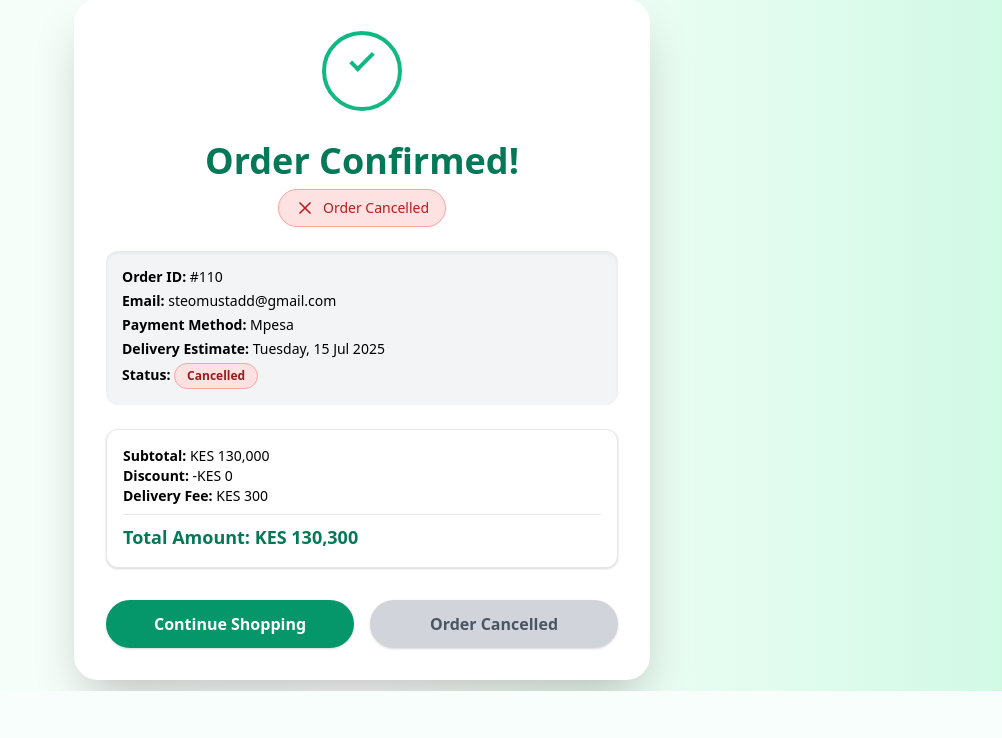
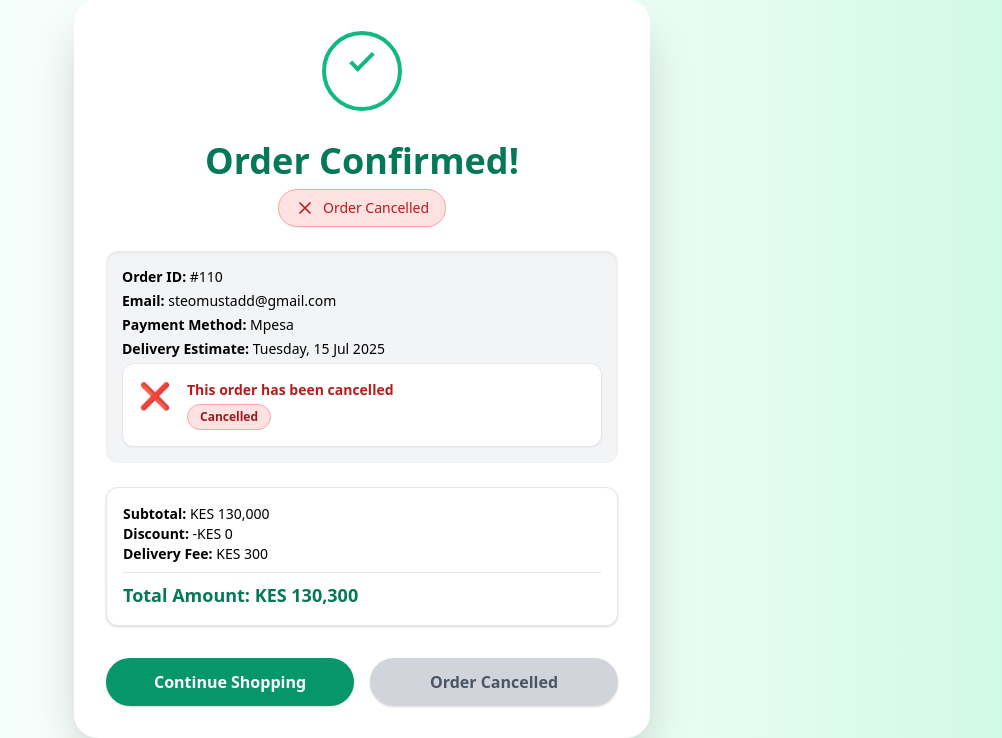
Before and after one commit to its-steo/ShopAfrica, a Django app: page /checkout/order-success/110/ in a window 1280 px wide. Shown: the part 109-847 px from the top of the page, without its empty margins (278-1280 px from the left). Before the commit the page ends 800 px from the top, so only its background shows below. Run offline with Django 5.2, Linux system fonts and the light colour scheme; data comes from the database, SQL or seed files in the repository; both versions use the stored data as it was after the commit.

Commit message:
add new changes

```diff
--- a/accounts/urls.py
+++ b/accounts/urls.py
@@ -4,11 +4,14 @@ from django.conf import settings
 from django.conf.urls.static import static
 from accounts import views as accounts_views
 
+app_name = 'accounts'
+
 urlpatterns = [
     path('register/', views.register, name='register'),
     path('login/', views.login_view, name='login'),
     path('logout/', views.logout_view, name='logout'),
     path('home/', views.home, name='home'),
+    path('cart/', views.cart_view, name='cart_view'),
 
 
 ]
--- a/accounts/views.py
+++ b/accounts/views.py
@@ -60,7 +60,7 @@ def logout_view(request):
     return redirect('login')
 
 def cart_view(request):
-    return render('accounts/cart.html')
+    return render(request,'accounts/cart.html')
 
 @login_required
 def home(request):
--- a/cart/cart.py
+++ b/cart/cart.py
@@ -140,3 +140,9 @@ class Cart:
         formatted_date = delivery_date.strftime('%A, %d %B')
         print(f"Estimated delivery: {formatted_date}")
         return formatted_date
+
+    def count(self):
+        """Return total quantity of items in the cart."""
+        total_count = CartItem.objects.filter(cart=self.cart).aggregate(total=Sum('quantity'))['total'] or 0
+        print(f"Cart count for cart {self.cart.id}: {total_count}")
+        return total_count
--- /dev/null
+++ b/cart/context_processors.py
@@ -0,0 +1,5 @@
+from cart.cart import Cart  # or your custom session cart class
+
+def cart_count(request):
+    cart = Cart(request)
+    return {'cart_count': cart.count()}
--- a/checkout/templates/checkout/order_success.html
+++ b/checkout/templates/checkout/order_success.html
@@ -43,6 +43,75 @@
       100% { transform: scale(1); }
     }
     .animate-pop { animation: pop 0.5s ease-out; }
+
+  .status-block {
+    display: flex;
+    align-items: center;
+    gap: 1rem;
+    margin-top: 1rem;
+  }
+
+  /* Spinner (Pending) */
+  .loader {
+    border: 4px solid #f3f3f3;
+    border-top: 4px solid #f59e0b;
+    border-radius: 50%;
+    width: 28px;
+    height: 28px;
+    animation: spin 1s linear infinite;
+  }
+
+  @keyframes spin {
+    0% { transform: rotate(0deg); }
+    100% { transform: rotate(360deg); }
+  }
+
+  /* Gear Spin (Processing) */
+  .gear-icon {
+    font-size: 1.8rem;
+    animation: gearspin 1.5s linear infinite;
+  }
+
+  @keyframes gearspin {
+    0% { transform: rotate(0deg); }
+    100% { transform: rotate(360deg); }
+  }
+
+  /* Truck Slide (Shipped) */
+  .truck-icon {
+    font-size: 1.6rem;
+    animation: slideX 1.5s ease-in-out infinite alternate;
+  }
+
+  @keyframes slideX {
+    0% { transform: translateX(0); }
+    100% { transform: translateX(8px); }
+  }
+
+  /* Bounce Box (Delivered) */
+  .box-icon {
+    font-size: 1.6rem;
+    animation: bounceY 1.5s ease-in-out infinite alternate;
+  }
+
+  @keyframes bounceY {
+    0% { transform: translateY(0); }
+    100% { transform: translateY(-6px); }
+  }
+
+  /* Cancelled Fade */
+  .fade-in-icon {
+    font-size: 1.6rem;
+    animation: fadeIcon 1.2s ease-in;
+  }
+
+  @keyframes fadeIcon {
+    from { opacity: 0; transform: scale(0.8); }
+    to { opacity: 1; transform: scale(1); }
+  }
+
+
+
   </style>
 </head>
 <body class="bg-gradient-to-r from-green-50 via-white to-green-100 min-h-screen flex flex-col items-center justify-start pt-10 px-4">
@@ -84,17 +153,69 @@
     <p><strong>Email:</strong> {{ order.email }}</p>
     <p><strong>Payment Method:</strong> {{ order.payment_method|title }}</p>
     <p><strong>Delivery Estimate:</strong> {{ order.estimated_delivery|date:"l, d M Y" }}</p>
-    <p><strong>Status:</strong>
-      <span class="inline-block px-3 py-1 text-xs rounded-full font-semibold
-        {% if order.order_status == 'pending' %} bg-yellow-100 text-yellow-800 border border-yellow-300
-        {% elif order.order_status == 'processing' %} bg-blue-100 text-blue-800 border border-blue-300
-        {% elif order.order_status == 'shipped' %} bg-purple-100 text-purple-800 border border-purple-300
-        {% elif order.order_status == 'delivered' %} bg-green-100 text-green-800 border border-green-300
-        {% elif order.order_status == 'cancelled' %} bg-red-100 text-red-800 border border-red-300
-        {% else %} bg-gray-200 text-gray-700 border border-gray-300 {% endif %}">
-        {{ order.order_status|title }}
-      </span>
-    </p>
+  <div class="mt-6">
+  <div class="flex items-start gap-4 p-4 rounded-xl border border-gray-200 bg-white shadow-sm">
+
+    {% if order.order_status == 'pending' %}
+      <div class="flex-shrink-0">
+        <div class="loader border-4 border-t-yellow-400 w-8 h-8 rounded-full"></div>
+      </div>
+      <div>
+        <p class="text-sm font-semibold text-yellow-600">Awaiting payment confirmation...</p>
+        <span class="mt-1 inline-block px-3 py-1 text-xs rounded-full font-semibold bg-yellow-100 text-yellow-800 border border-yellow-300">
+          {{ order.order_status|title }}
+        </span>
+      </div>
+
+    {% elif order.order_status == 'processing' %}
+      <div class="flex-shrink-0">
+        <div class="gear-icon text-blue-500 text-2xl">⚙️</div>
+      </div>
+      <div>
+        <p class="text-sm font-semibold text-blue-700">Processing your order...</p>
+        <span class="mt-1 inline-block px-3 py-1 text-xs rounded-full font-semibold bg-blue-100 text-blue-800 border border-blue-300">
+          {{ order.order_status|title }}
+        </span>
+      </div>
+
+    {% elif order.order_status == 'shipping' %}
+      <div class="flex-shrink-0">
+        <div class="truck-icon text-purple-600 text-2xl">🚚</div>
+      </div>
+      <div>
+        <p class="text-sm font-semibold text-purple-700">Shipped and on the way</p>
+        <span class="mt-1 inline-block px-3 py-1 text-xs rounded-full font-semibold bg-purple-100 text-purple-800 border border-purple-300">
+          {{ order.order_status|title }}
+        </span>
+      </div>
+
+    {% elif order.order_status == 'delivered' %}
+      <div class="flex-shrink-0">
+        <div class="box-icon text-green-600 text-2xl">📦</div>
+      </div>
+      <div>
+        <p class="text-sm font-semibold text-green-700">Delivered successfully</p>
+        <span class="mt-1 inline-block px-3 py-1 text-xs rounded-full font-semibold bg-green-100 text-green-800 border border-green-300">
+          {{ order.order_status|title }}
+        </span>
+      </div>
+
+    {% elif order.order_status == 'cancelled' %}
+      <div class="flex-shrink-0">
+        <div class="fade-in-icon text-red-600 text-2xl">❌</div>
+      </div>
+      <div>
+        <p class="text-sm font-semibold text-red-700">This order has been cancelled</p>
+        <span class="mt-1 inline-block px-3 py-1 text-xs rounded-full font-semibold bg-red-100 text-red-800 border border-red-300">
+          {{ order.order_status|title }}
+        </span>
+      </div>
+    {% endif %}
+
+  </div>
+</div>
+
+
   </div>
 
   <div class="mt-6 bg-white border border-gray-200 rounded-xl p-4 text-sm text-left shadow">
--- a/checkout/urls.py
+++ b/checkout/urls.py
@@ -12,7 +12,8 @@ urlpatterns = [
     path('track-order/<int:order_id>/', views.track_order_view, name='track_order'),
     path('order-cancel/<int:order_id>/', views.cancel_order_view, name='cancel_order'),
     path('continue-shopping/', views.clear_session_and_redirect, name='clear_session_and_redirect'),
-
+    path('order-history/', views.order_history_view, name='order_history'),
+    path('order/<int:order_id>/', views.order_detail_view, name='order_detail'),
 
 
 
--- a/checkout/views.py
+++ b/checkout/views.py
@@ -5,7 +5,10 @@ from django.conf import settings
 from django.utils import timezone
 from django.template.loader import render_to_string
 from django.http import HttpResponse, JsonResponse
-from django.views.decorators.csrf import csrf_exempt
+from django.views.decorators.csrf import csrf_exempt, csrf_protect
+from django.views.decorators.http import require_POST
+from django.core.paginator import Paginator
+from django.contrib.auth.decorators import login_required
 from decimal import Decimal
 from datetime import timedelta
 
@@ -14,8 +17,6 @@ from .forms import PaymentForm
 from cart.cart import Cart
 from cart.models import Cart as CartModel, CartItem
 from products.models import Product
-from django.views.decorators.http import require_POST
-from django.views.decorators.csrf import csrf_protect
 
 
 def checkout_view(request):
@@ -24,8 +25,8 @@ def checkout_view(request):
     subtotal = Decimal(str(cart.get_subtotal_price()))
     discount_amount = Decimal(str(cart.get_discount()))
     coupon_code = request.session.get('coupon_code')
+    delivery_method = request.session.get('delivery_method', 'standard')
 
-    delivery_method = request.session.get('delivery_method', 'standard')
     delivery_fee = {
         'standard': Decimal('300.00'),
         'express': Decimal('600.00'),
@@ -221,7 +222,7 @@ def order_successful(request, order_id):
 
     return render(request, 'checkout/order_successful.html', {
         'order': order,
-        'subtotal': order.total_amount,  # You can update to actual subtotal if needed
+        'subtotal': order.total_amount,
         'discount': order.discount_amount,
         'delivery_fee': 0,
         'total_price': order.total_amount,
@@ -250,7 +251,6 @@ def track_order_view(request, order_id):
     })
 
 
-
 def test_email_view(request):
     send_mail(
         subject='Test Email from ShopAfrica',
@@ -262,15 +262,14 @@ def test_email_view(request):
     return HttpResponse("Test email sent.")
 
 
-csrf_protect
+@csrf_protect
 def cancel_order_view(request, order_id):
     order = get_object_or_404(Order, id=order_id)
 
-    if order.order_status in ['pending',]:
+    if order.order_status in ['pending']:
         order.order_status = 'cancelled'
         order.save()
 
-        # Send cancellation email
         try:
             send_mail(
                 subject=f"Order #{order.id} Cancelled",
@@ -286,8 +285,33 @@ def cancel_order_view(request, order_id):
 
     return redirect('checkout:order_success', order_id=order.id)
 
+
 def clear_session_and_redirect(request):
     request.session.pop('cart', None)
     request.session.pop('coupon', None)
     request.session.modified = True
     return redirect('products')
+
+
+@login_required
+def order_history_view(request):
+    orders_qs = Order.objects.filter(user=request.user).order_by('-created_at')
+    for order in orders_qs:
+        order.total = order.get_total_cost() if hasattr(order, 'get_total_cost') else order.total_amount
+
+    paginator = Paginator(orders_qs, 5)
+    page_number = request.GET.get('page')
+    orders = paginator.get_page(page_number)
+
+    return render(request, 'checkout/order_history.html', {'orders': orders})
+
+
+@login_required
+def order_detail_view(request, order_id):
+    order = get_object_or_404(Order, id=order_id, user=request.user)
+    items = order.items.all()
+
+    return render(request, 'checkout/order_detail.html', {
+        'order': order,
+        'items': items,
+    })
--- a/myproject/settings.py
+++ b/myproject/settings.py
@@ -100,6 +100,7 @@ TEMPLATES = [
                 'django.contrib.auth.context_processors.auth',
                 'django.contrib.messages.context_processors.messages',
                 'django.template.context_processors.debug',
+                'cart.context_processors.cart_count',
 
             ],
         }
--- a/myproject/urls.py
+++ b/myproject/urls.py
@@ -36,6 +36,6 @@ urlpatterns = [
     path('checkout/', include('checkout.urls', namespace='checkout')),
     path('accounts/', include('allauth.urls')),
     path('', include('accounts.urls')),
-
+    path('checkout/', include('checkout.urls')),
 
 ] + static(settings.MEDIA_URL, document_root=settings.MEDIA_ROOT)
--- a/urls.py
+++ b/urls.py
@@ -6,4 +6,6 @@ urlpatterns = [
     path('login/', views.login, name='login'),
     path('logout/', views.logout, name='logout'),
 
+
+
 ]
```
Also changed, not shown: checkout/templates/base.html (added, +39 -0 lines), checkout/templates/checkout/order_history.html (added, +159 -0 lines), products/templates/products/products.html (+45 -2 lines), products/views.py (+14 -8 lines), db.sqlite3.
